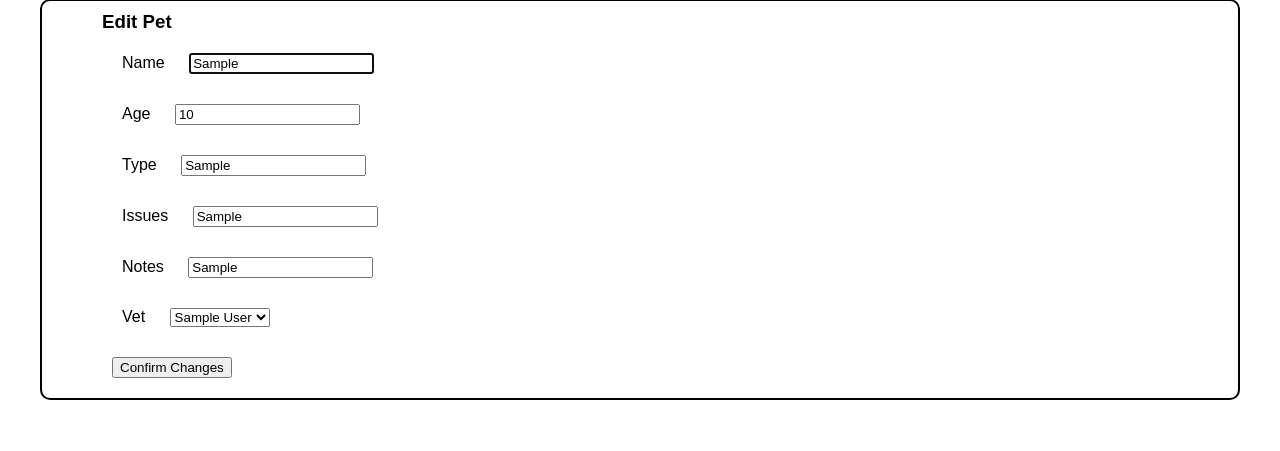
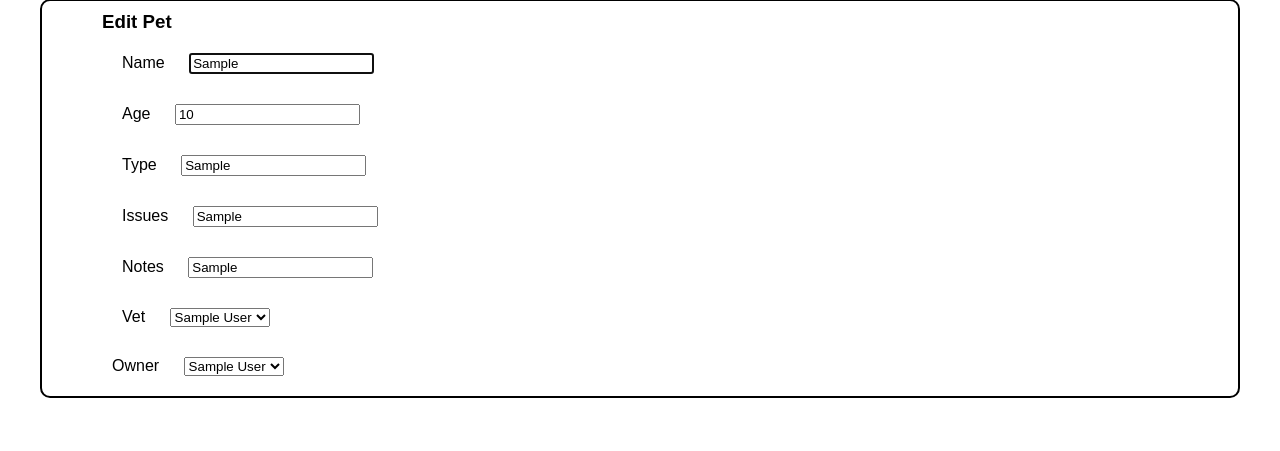
Before and after one commit to Lewish1998/VetClan, a Flask app: page /pets/1/edit in a window 1280 px wide. Shown: the part 134-585 px from the top of the page. Run offline with Flask 2, Linux system fonts and the light colour scheme; a database or web service that is not in the repository returns one stand-in record (values such as "Sample title"); some libraries are stand-ins or nearby versions.

Commit message:
added temp owner choice in edit page

```diff
--- a/main/controllers/pet_controller.py
+++ b/main/controllers/pet_controller.py
@@ -47,21 +47,25 @@ def delete_pet(id):
 def edit_pet(id):
     pet = pet_repository.select(id)
     vets = vet_repository.select_all()
-    return render_template('/pets/edit.html', pet=pet, vets=vets)
+    owners = owner_repository.select_all()
+    return render_template('/pets/edit.html', pet=pet, vets=vets, owners=owners)
     # edit_pet working - redirecting to the correct web page
 
-@pets_blueprint.route('/pets/edit', methods=['POST'])
+@pets_blueprint.route('/pets/<id>', methods=['POST'])
 def update_pet(id):
-    pdb.set_trace()
+    vets = vet_repository.select_all()
+    owners = owner_repository.select_all()
     name = request.form['name']
     age = request.form['age']
     type = request.form['type']
     issues = request.form['issues']
     notes = request.form['notes']
-    owner = pet_repository.select(id)
+
+    owner_id = request.form['owner_id']
     vet_id = request.form['vet_id']
     vet = vet_repository.select(vet_id)
+    owner = owner_repository.select(id)
+
     pet = Pet(owner, vet, name, age, type, issues, notes, id)
     pet_repository.update(pet)
-    pdb.set_trace() # not getting to this point
-    return redirect('/pets')
+    return redirect('/pets', owners=owners, vets=vets)
--- a/main/templates/pets/edit.html
+++ b/main/templates/pets/edit.html
@@ -4,7 +4,7 @@
 
 <h1>Edit Pet</h1>
 
-<form action='/pets/edit method='get'>
+<form action='/pets/edit' method='get'>
     <div>
         <label for='name'>Name</label>
         <input type='text' value={{ pet.name }} name='name' placeholder='{{ pet.name }}' autofocus>
@@ -26,14 +26,21 @@
         <input type='text' value={{ pet.notes }} name='notes' placeholder='{{ pet.notes }}'>
     </div>
     <div>
-        <label for='vet'>Vet</label>
+        <label for='vet_id'>Vet</label>
         <select name='vet_id'>
             {% for vet in vets %}
                 <option value='{{vet.id}}'>{{ vet.first_name }} {{ vet.last_name }}</option>
             {% endfor %}
         </select>
     </div>
-    <button type='submit'>Confirm Changes</button>
+    <!-- owner input in here but will not show in the webpage. Added in here so easy to change. -->
+        <label for='owner_id'>Owner</label>
+        <select name='owner-id'>
+            {% for owner in owners %}
+                <option value='{{owner.id}}'>{{ owner.first_name }} {{ owner.last_name }}</option>
+            {% endfor %}
+        </select>
+    </div>
 </form>
 </section>
 <!-- Decided to not include the ability to change owner as it is too unlikely that the owner would change to one
```
